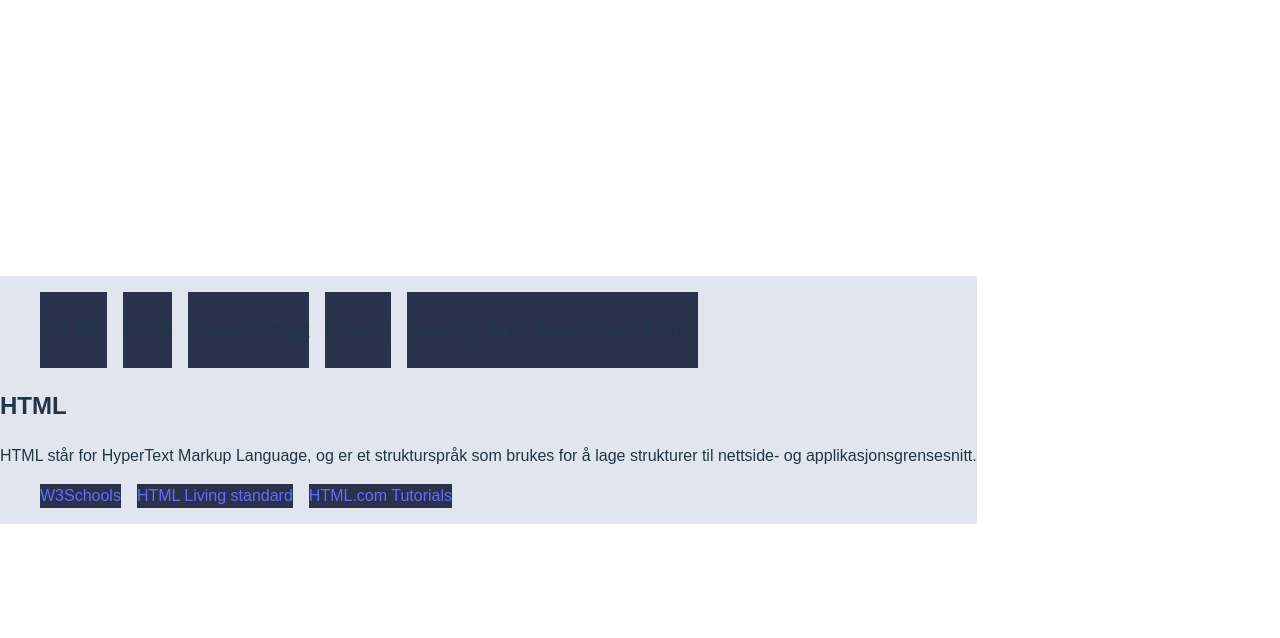
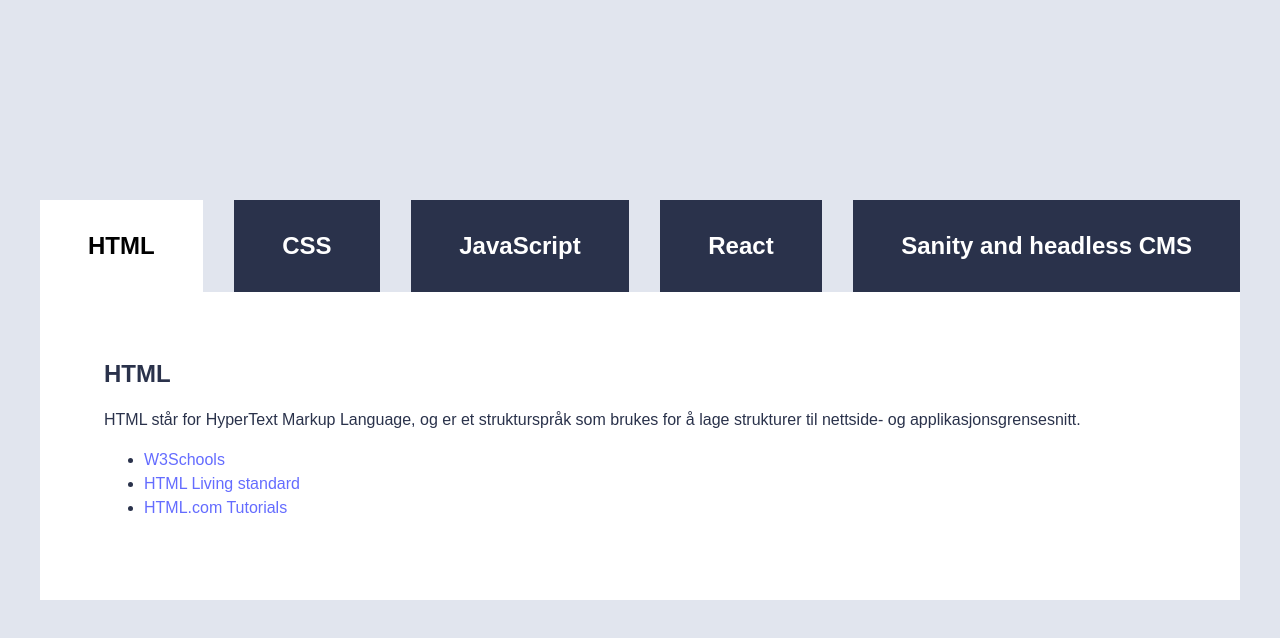
Before and after one commit to martiniusm/martiniusm-uin23ak3_resourceapp_group2, a React (Vite) app in the folder ressursarkiv/: page / in a window 1280 px wide. Both pictures are taken after a click on the item "HTML". Shown: the top 638 px of the page. Built offline with nearby package versions, Linux system fonts and the light colour scheme.

Commit message:
scss ferdig
har også lagt til active funksjon på nav, på li-element

```diff
--- a/ressursarkiv/src/App.jsx
+++ b/ressursarkiv/src/App.jsx
@@ -3,8 +3,8 @@ import Layout from './Components/Layout'
 
 export default function App() {
     return (
-        <div>
+        <>
             <Layout />
-        </div>
+        </>
     )
 }
--- a/ressursarkiv/src/Components/Category.jsx
+++ b/ressursarkiv/src/Components/Category.jsx
@@ -1,11 +1,11 @@
 export default function Category({ selectedCategory, resources }) {
     return (
-      <div>
+      <>
         {selectedCategory && (
           resources
             .filter((resource) => resource.category === selectedCategory)
             .map((resource, i) => (
-              <article key={i}>
+              <article className="input" key={i}>
                 <h2>{resource.category}</h2>
                 <p>{resource.text}</p>
                 <ul>
@@ -18,6 +18,6 @@ export default function Category({ selectedCategory, resources }) {
               </article>
             ))
         )}
-      </div>
+      </>
     );
   }
--- a/ressursarkiv/src/Components/Nav.jsx
+++ b/ressursarkiv/src/Components/Nav.jsx
@@ -1,10 +1,17 @@
 import React from 'react'
+import { useState } from 'react';
 
 export default function Nav({ handleCategorySelect, categories }) {
+    const [active, setActive] = useState(null);
+
+    const handleActive = (category) => {
+        setActive(category);
+    }
+
     return (
-        <ul>
+        <ul className='category'>
             {categories.map((category, i) => (
-                <li key={i} onClick={() => handleCategorySelect(category)}>
+                <li key={i} onClick={() => { handleCategorySelect(category); handleActive(category); }} className={active === category ? "active" : null}>
                     <h2>{category}</h2>
                 </li>
             ))}
--- a/ressursarkiv/src/Style/main.scss
+++ b/ressursarkiv/src/Style/main.scss
@@ -1,21 +1,53 @@
 @import url('https://fonts.googleapis.com/css2?family=Montserrat:ital,wght@0,600;0,700;1,400&display=swap');
 
+body{
+    background-color: #E1E5EE;
+    font-family: 'Montsterrat', sans-serif;
+}
+
+
+
 #root {
-    font-family: 'Montsterrat', sans-serif;
-    background-color: #E1E5EE;
-    display: flex;
-    flex-wrap: wrap;
-    justify-content: center;
+    width: 100%;
+    max-width: 1200px;
+    margin: 0 auto;
+    min-height: 200px;
+    padding: 4rem 0 4rem 0;
 
-    ul{
+    .category {
         display: flex;
         flex-wrap: wrap;
-        gap: 1rem;
+        justify-content: space-between;
+        padding: 0;
+        margin: 0;
 
-        li{
+        li {
             list-style: none;
             background-color: #2A324B;
-
+            padding: .5rem 3rem;
+            color: #fff;
+            font-weight: 600;
+            cursor: pointer;
+        }
+        :hover, .active{
+            background-color: white;
+            color: black;
+        }
+        .active {
+            background-color: white;
+            color: black;
         }
     }
+
+    .input {
+        background-color: #fff;
+        padding: 4rem;
+        color: #2A324B;
+
+        h2 {
+            margin: 0;
+            color: #2A324B;
+        }
+    }
+
 }
```
Also changed, not shown: ressursarkiv/src/App.css (deleted, +0 -47 lines).
